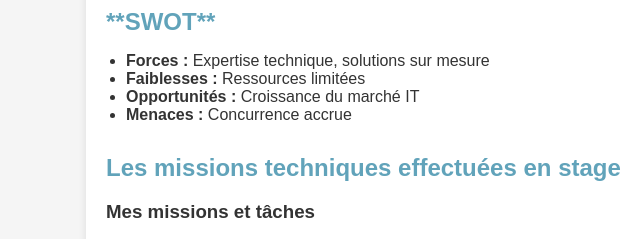
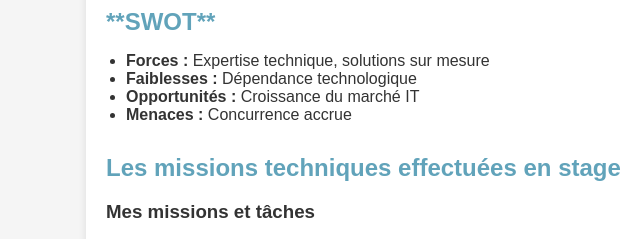
Before and after one commit to BLmaxime/maxime.github.io, a plain HTML site: page consoleIt.html in a window 1280 px wide. Shown: the part 530-769 px from the top of the page, 22-662 px from the left. Drawn offline with Linux system fonts and the light colour scheme.

Commit message:
ajout du stage

```diff
--- a/consoleIt.html
+++ b/consoleIt.html
@@ -79,7 +79,7 @@
         <h2>**SWOT**</h2>
         <ul>
             <li><strong>Forces :</strong> Expertise technique, solutions sur mesure</li>
-            <li><strong>Faiblesses :</strong> Ressources limitées</li>
+            <li><strong>Faiblesses :</strong> Dépendance technologique</li>
             <li><strong>Opportunités :</strong> Croissance du marché IT</li>
             <li><strong>Menaces :</strong> Concurrence accrue</li>
         </ul>
```
